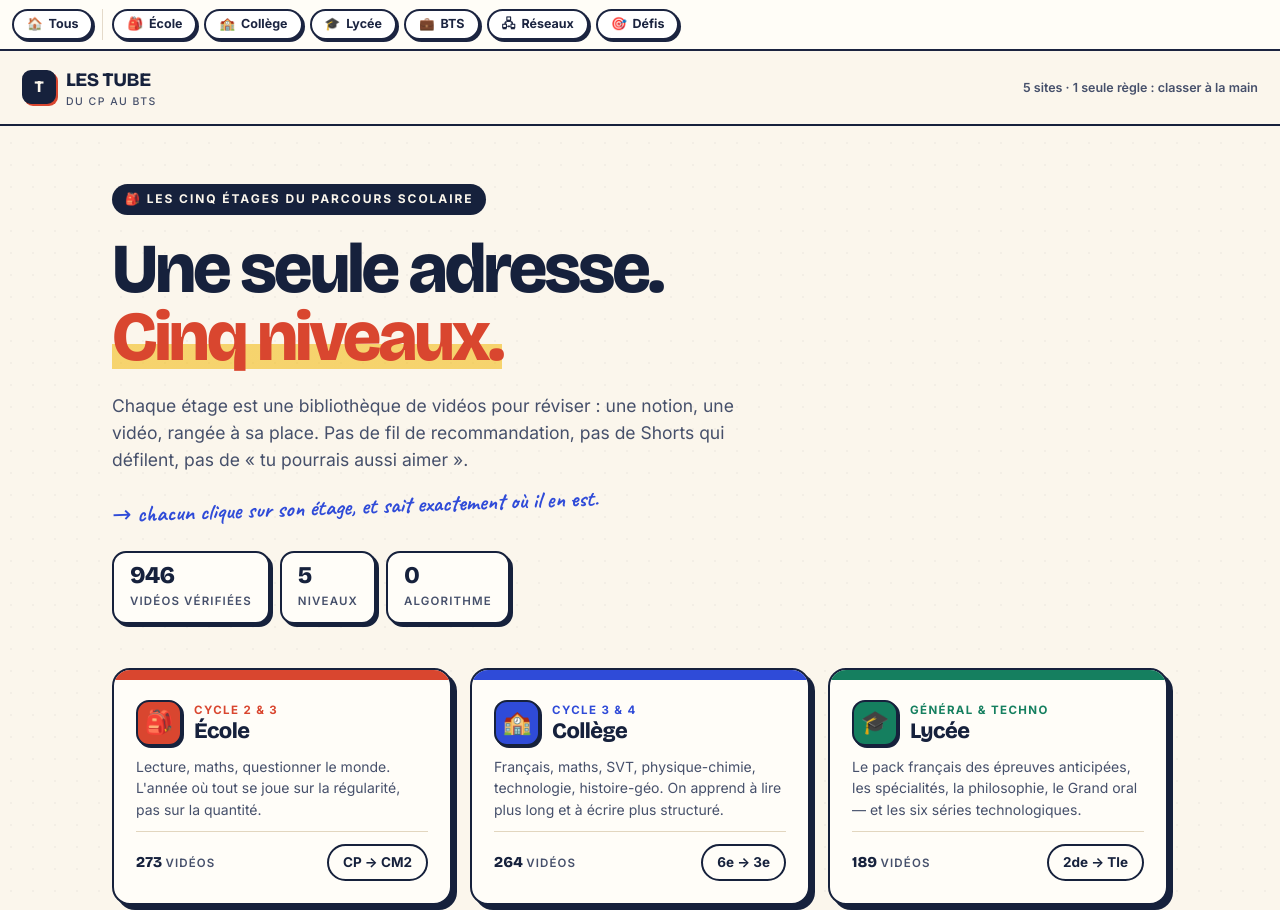
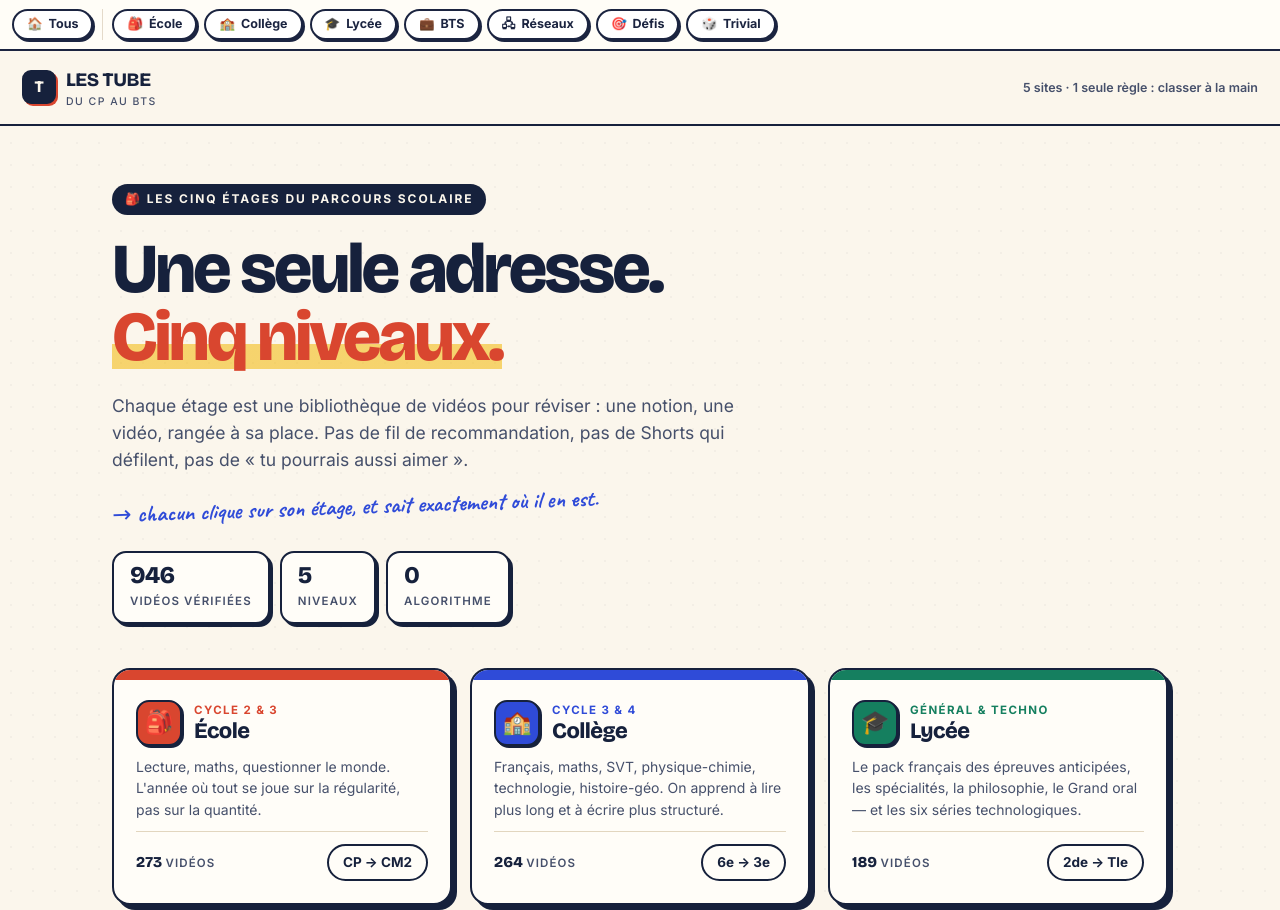
Before and after one commit to hassanijacques-boop/tube, a plain HTML site: page index.html in a window 1280 px wide. Shown: the top 910 px of the page. Drawn offline with nearby package versions, Linux system fonts and the light colour scheme.

Commit message:
Pastille Trivial dans la barre

```diff
--- a/index.html
+++ b/index.html
@@ -90,7 +90,7 @@ footer{max-width:1100px;margin:0 auto;padding:26px 22px 46px;color:var(--ink2);f
   background:linear-gradient(90deg,rgba(255,253,247,0),#FFFDF7 78%);border-radius:0}
 @media(max-width:620px){.tubebar{padding:8px 10px;gap:6px}.tubebar a{padding:6px 11px;font-size:11.5px}}
 </style>
-<nav class="tubebar" aria-label="Navigation entre les sites"><a href="https://hassanijacques-boop.github.io/tube/" on aria-current="page" title="l'ensemble des niveaux"><span class="num">🏠</span>Tous</a><span class="sep"></span><a href="https://hassanijacques-boop.github.io/ecoletube/" title="CP → CM2"><span class="num">🎒</span>École</a><a href="https://hassanijacques-boop.github.io/college-tube/" title="6e → 3e"><span class="num">🏫</span>Collège</a><a href="https://hassanijacques-boop.github.io/lycee-tube/" title="2de → Tle"><span class="num">🎓</span>Lycée</a><a href="https://hassanijacques-boop.github.io/bts-tube/" title="GME"><span class="num">💼</span>BTS</a><a href="https://hassanijacques-boop.github.io/reseaux-tube/" title="TSRS"><span class="num">🖧</span>Réseaux</a><a href="https://hassanijacques-boop.github.io/defi-ecole/" title="réviser en jouant"><span class="num">🎯</span>Défis</a><span class="fade"></span></nav>
+<nav class="tubebar" aria-label="Navigation entre les sites"><a href="https://hassanijacques-boop.github.io/tube/" on aria-current="page" title="l'ensemble des niveaux"><span class="num">🏠</span>Tous</a><span class="sep"></span><a href="https://hassanijacques-boop.github.io/ecoletube/" title="CP → CM2"><span class="num">🎒</span>École</a><a href="https://hassanijacques-boop.github.io/college-tube/" title="6e → 3e"><span class="num">🏫</span>Collège</a><a href="https://hassanijacques-boop.github.io/lycee-tube/" title="2de → Tle"><span class="num">🎓</span>Lycée</a><a href="https://hassanijacques-boop.github.io/bts-tube/" title="GME"><span class="num">💼</span>BTS</a><a href="https://hassanijacques-boop.github.io/reseaux-tube/" title="TSRS"><span class="num">🖧</span>Réseaux</a><a href="https://hassanijacques-boop.github.io/defi-ecole/" title="réviser en jouant"><span class="num">🎯</span>Défis</a><a href="https://hassanijacques-boop.github.io/defi-ecole/trivial.html" title="Le Trivial des questions générales"><span class="num">🎲</span>Trivial</a><span class="fade"></span></nav>
 
 <div class="top">
   <div class="brand"><span class="mark">T</span><span>LES TUBE<small>du CP au BTS</small></span></div>
```
